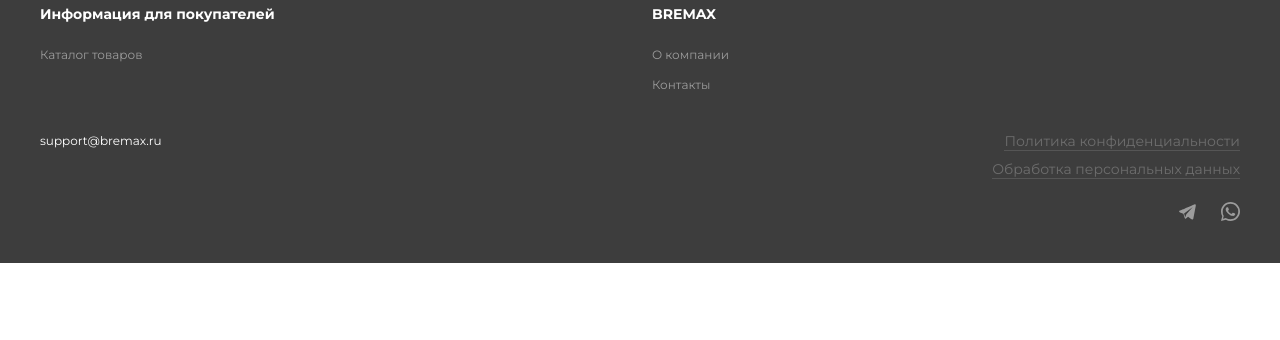
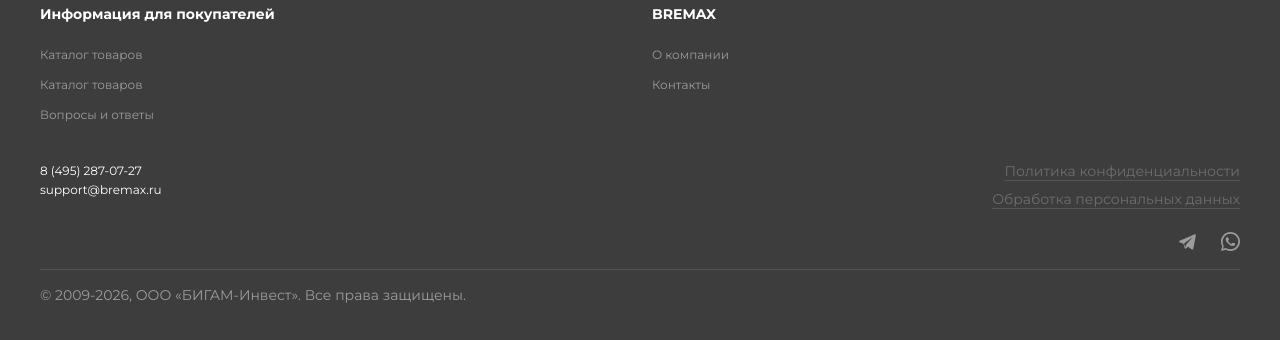
Before and after one commit to PerfZero/bils, a Next.js app in the folder frontend/: page /about/career/life in a window 1280 px wide. Shown: the part 1373-1713 px from the top of the page. Before the commit the page ends 1636 px from the top, so only its background shows below. Built offline with nearby package versions, Linux system fonts and the light colour scheme; no server answers.

Commit message:
Update Footer.js

```diff
--- a/frontend/app/components/Footer.js
+++ b/frontend/app/components/Footer.js
@@ -166,6 +166,16 @@
                               Каталог товаров
                             </a>
                           </li>
+                          <li class="a-footer__section">
+                            <a href="/about/" class="a-footer__link">
+                              Каталог товаров
+                            </a>
+                          </li>
+                          <li class="a-footer__section">
+                            <a href="/customer/faq/" class="a-footer__link">
+                              Вопросы и ответы
+                            </a>
+                          </li>
                         </ul>
                       </div>
                     </li>
@@ -195,6 +205,9 @@
               <div class="a-footer__sections a-footer__sections--space-between">
                 <div class="a-footer__section a-footer__section--desktop a-footer__section--contacts">
                   <div class="a-footer__contacts">
+                    <a href="tel:+74952870727" class="a-footer__link">
+                      8 (495) 287-07-27
+                    </a>
                     <a href="mailto:support@bremax.ru" class="a-footer__link">
                       support@bremax.ru
                     </a>
@@ -243,6 +256,11 @@
                   </ul>
                 </div>
               </div>
+              <div className="a-footer__bottom">
+                <p className="a-footer__copyrights">
+                  © 2009-2026, ООО «БИГАМ-Инвест». Все права защищены.
+                </p>{" "}
+              </div>
             </>
           )}
         </div>
```
